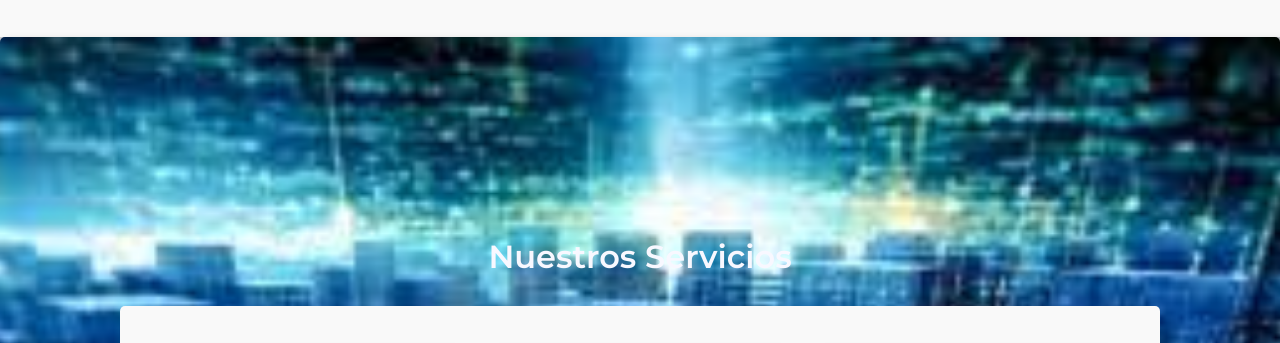
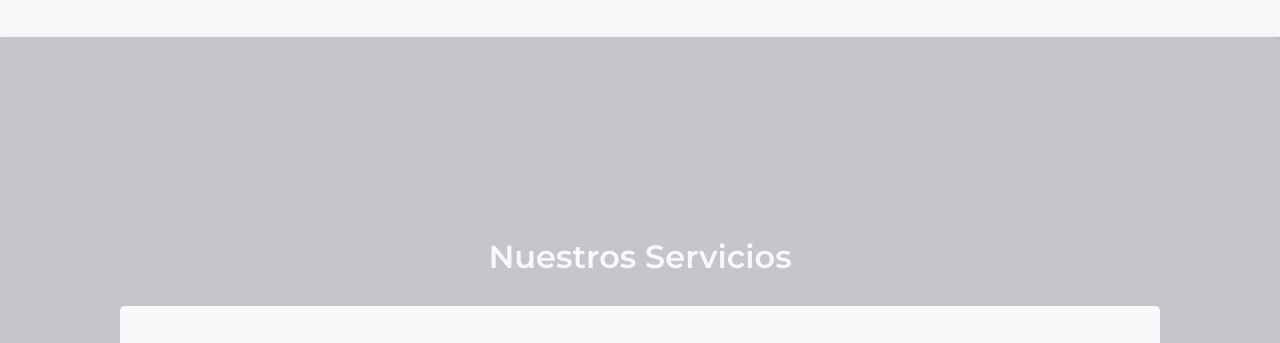
Before and after one commit to cata99/AM-Soluciones, a plain HTML site: page index.html in a window 1280 px wide. Shown: the part 2309-2652 px from the top of the page. Drawn offline with Linux system fonts and the light colour scheme.

Commit message:
background change

```diff
--- a/css/style.css
+++ b/css/style.css
@@ -272,7 +272,7 @@ body {
 }
 
 .services {
-    background: url("/assests/images.jpeg");
+    background:#a4b5c9
     background-size: cover; /* Ajusta la imagen al tamaño del contenedor */
     background-position: center; /* Centra la imagen */
     background-repeat: no-repeat; /* Evita que la imagen se repita */
```
